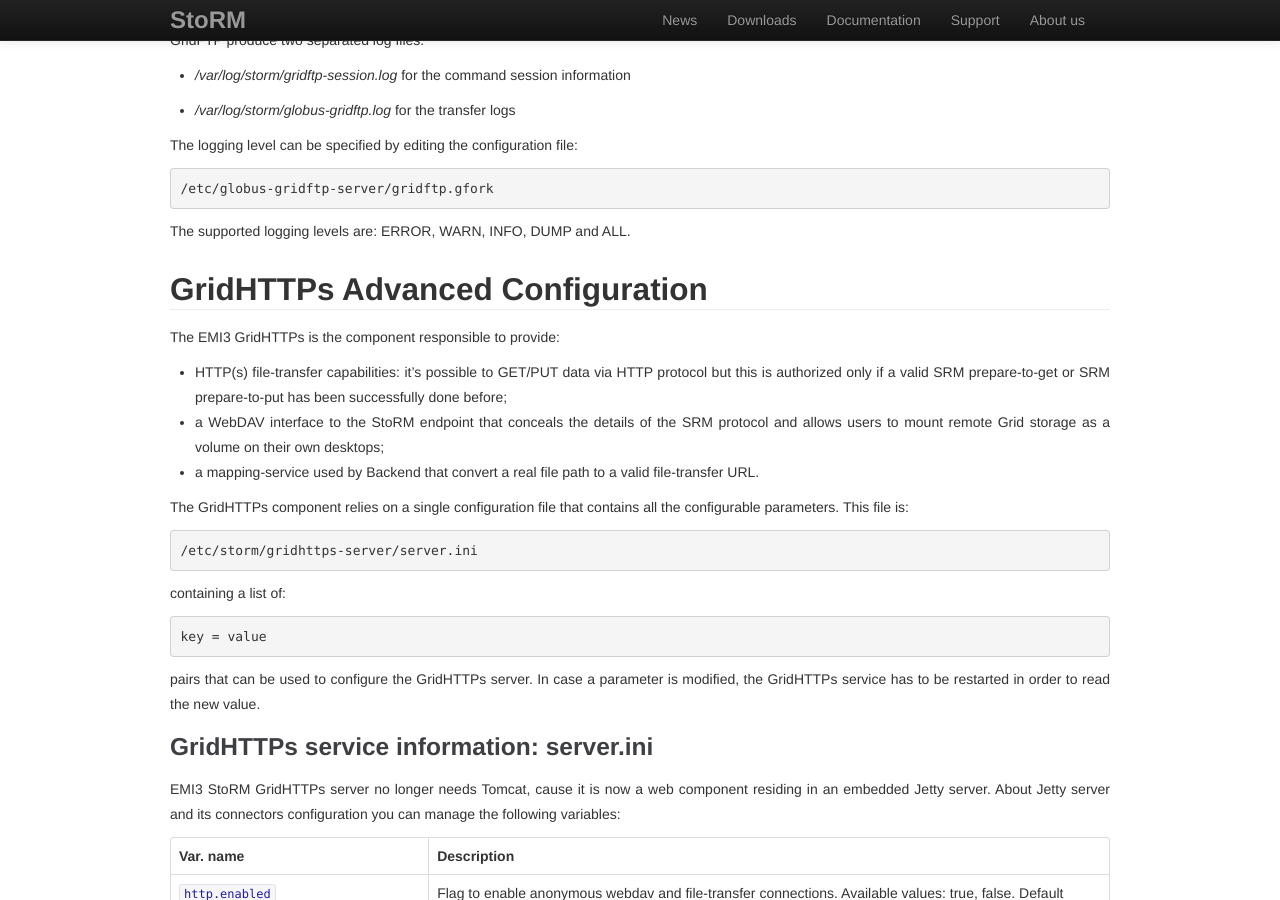
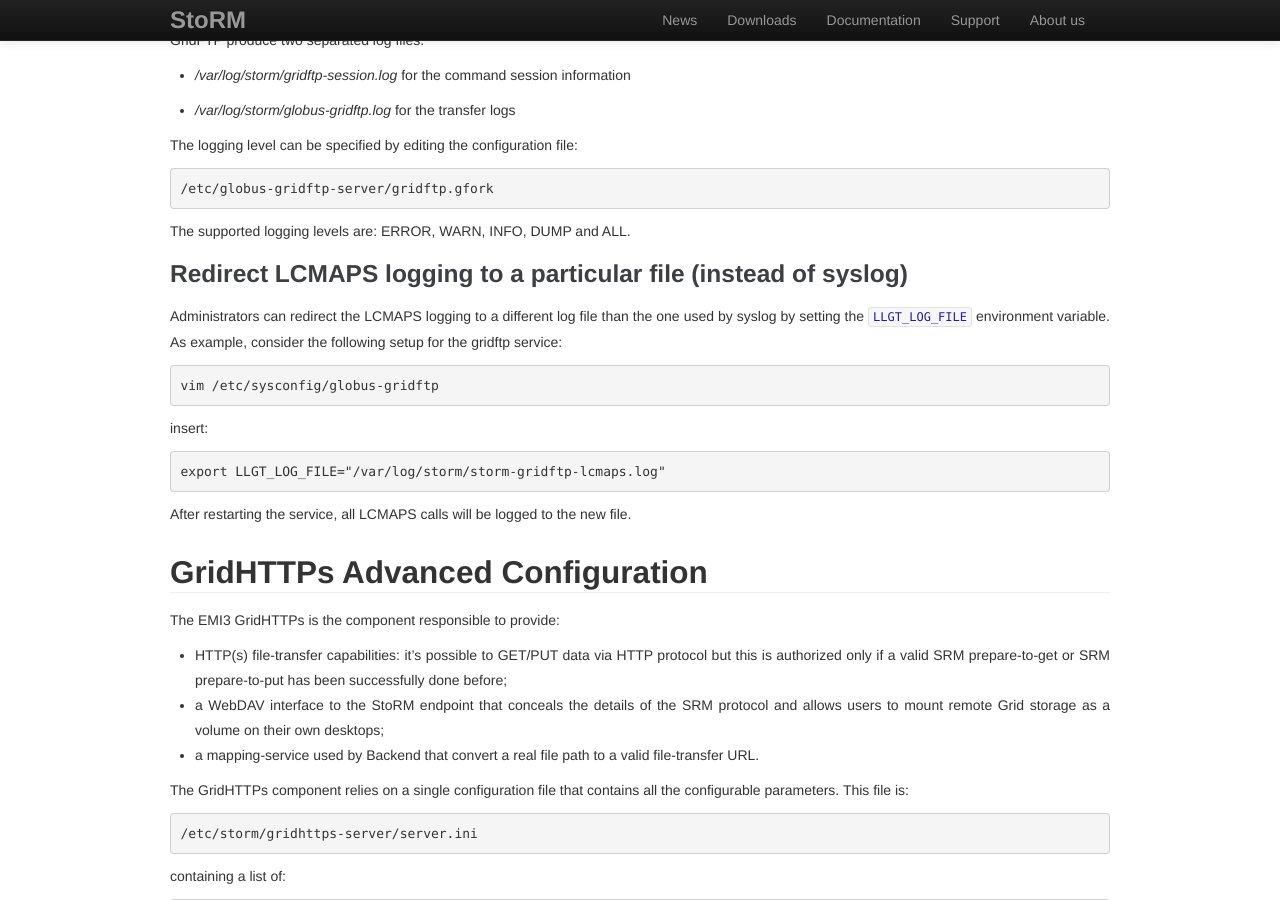
Before and after one commit to italiangrid/storm, a Jekyll site: the page built from documentation/sysadmin-guide/1.11.3/index.md, in a window 1280 px wide and 900 px high, scrolled down 39020 px. Built offline with Jekyll 4.4.1, drawn with Linux system fonts in a browser that asks for light colours; Markdown is read by kramdown in place of the engine named in the settings.

````diff
--- a/documentation/sysadmin-guide/1.11.3/index.md
+++ b/documentation/sysadmin-guide/1.11.3/index.md
@@ -1433,6 +1433,19 @@
 
 The supported logging levels are: ERROR, WARN, INFO, DUMP and ALL.
 
+### Redirect LCMAPS logging to a particular file (instead of syslog)
+
+Administrators can redirect the LCMAPS logging to a different log file than the one used by syslog by setting the ```LLGT_LOG_FILE``` environment variable.
+As example, consider the following setup for the gridftp service:
+
+	vim /etc/sysconfig/globus-gridftp
+
+insert:
+
+	export LLGT_LOG_FILE="/var/log/storm/storm-gridftp-lcmaps.log"
+
+After restarting the service, all LCMAPS calls will be logged to the new file.
+
 ## GridHTTPs Advanced Configuration <a name="ghttp_advconf">&nbsp;</a>
 
 The EMI3 GridHTTPs is the component responsible to provide:
````
